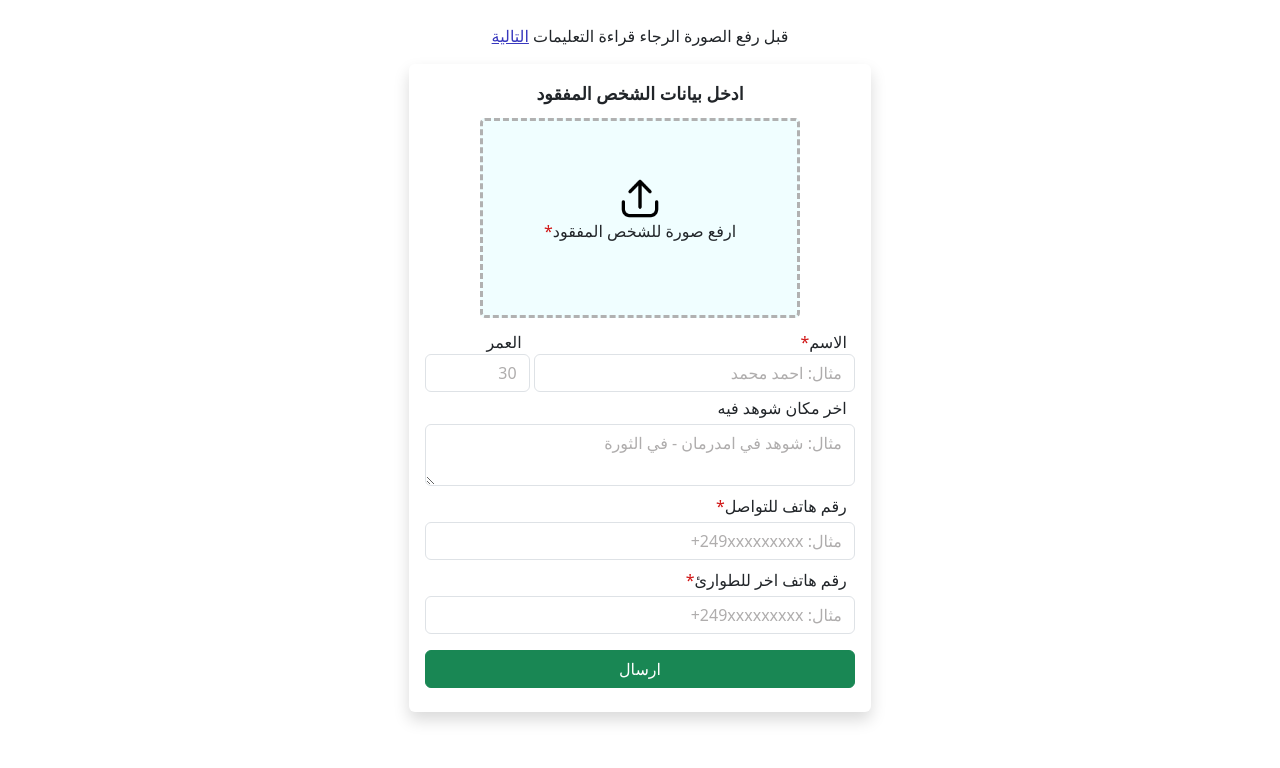
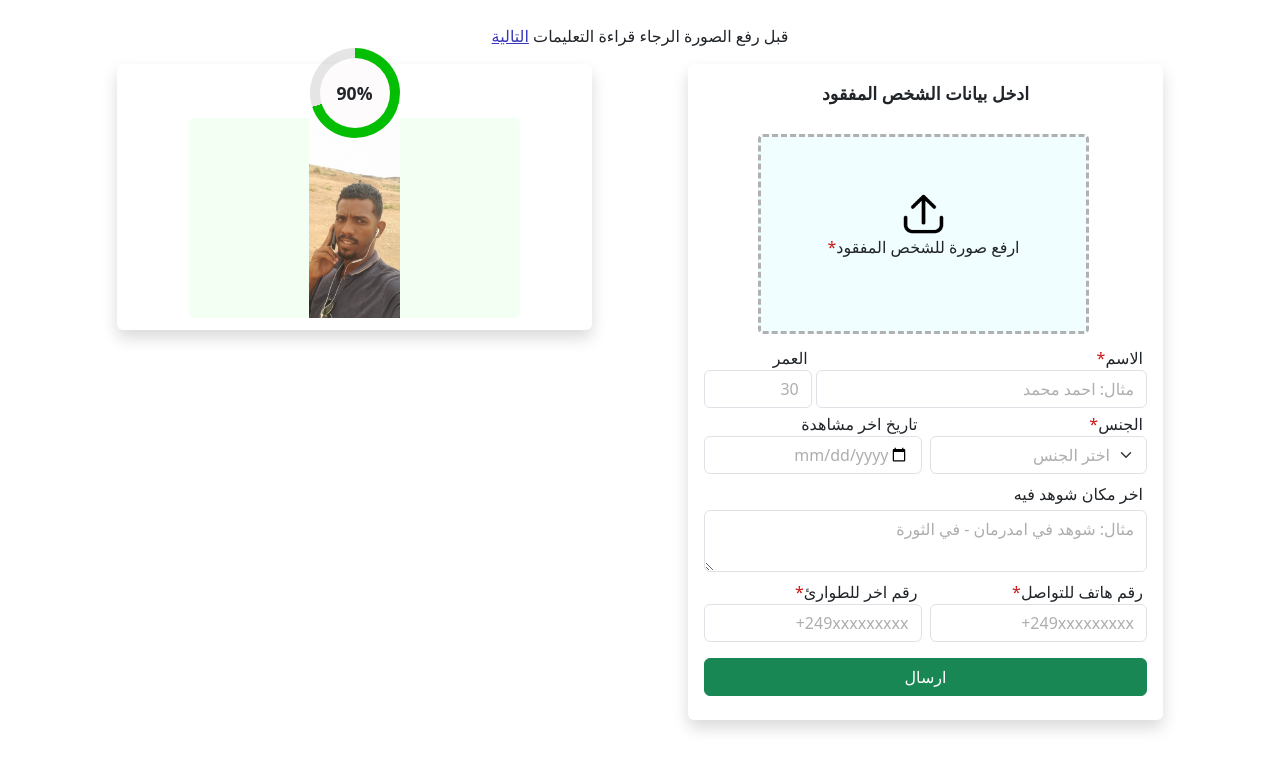
Before and after one commit to etharali12345/Face-Recognition-Website-, a Flask app: page /upload_missing in a window 1280 px wide. Shown: the part 60-828 px from the top of the page. Before the commit the page ends 783 px from the top, so only its background shows below. Run offline with Flask 3, Linux system fonts and the light colour scheme; some web fonts are replaced.

Commit message:
add info to uplaod form & adjust coloumns spaces &  percentage on result

```diff
--- a/app.py
+++ b/app.py
@@ -36,9 +36,9 @@ def upload_missing():
         image = request.files.get("image")
         if image:
             image.save("static/uploads/" + image.filename)
-            return "Image uploaded successfully!"
+            return jsonify({'match': True})
         else:
-            return "No image uploaded.", 400
+            return jsonify({'match': False})
 
     else:
         return render_template('upload_user.html')
--- a/static/css/style.css
+++ b/static/css/style.css
@@ -87,7 +87,14 @@
     background-color: rgb(240, 254, 255);
 }
 
-#img-view{
+#drop-result {
+    width:80%;
+    height:200px;
+    background-color: rgb(242, 255, 242);
+    border-radius: 5px;
+}
+
+#img-view, #imgResult-view{
     width: 100%;
     height: 100%;
     display: flex;
@@ -105,8 +112,12 @@
     height: auto;
 }
 
-.form-control::placeholder {
+.form-control::placeholder, .holder, select:invalid {
     color:#afadad;
+}
+
+#form-missing label {
+    margin-right: 4px;
 }
 
 .requiredStart {
@@ -118,6 +129,40 @@
     margin-bottom: 15px;
     color: rgb(230, 24, 24);
     text-align: center;
+}
+
+.percent-container{
+    position: relative;
+}
+
+.percent {
+    position: relative;
+    margin: 0;
+    text-align: center;
+    z-index: 2;
+}
+
+.percent_circle{
+    position: absolute;
+    top:50%;
+    left: 50%;
+    transform: translate(-50%, -50%);
+    width: 90px;
+    height: 90px;
+    border-radius: 50%;
+    background: conic-gradient(
+        rgb(4, 190, 4) calc(var(--percent) * 1%),
+        rgba(0,0,0,0.1) 0
+    );
+    z-index: 1;
+}
+
+.percent_circle::after {
+    content: "";
+    position: absolute;
+    inset: 10px;
+    background: rgb(253, 251, 251);
+    border-radius: 50%;
 }
 
 @media only screen and (max-width: 600px) {
--- a/templates/upload_user.html
+++ b/templates/upload_user.html
@@ -37,16 +37,18 @@
 </div>
 
 <!--Container-->
-<div class="container-lg mt-4 text-center" id="upload-page">
+<div class="container-lg mt-4 mb-5 text-center" id="upload-page">
   <p>
     قبل رفع الصورة الرجاء قراءة التعليمات
     <span data-bs-toggle="modal" data-bs-target="#instructions" id="instruction_link">التالية</span>
   </p>
   <!-- Row -->
-  <div class="row g-5 m-1 justify-content-around">
-    <!-- Column 1 (Main)-->
-    <div class="col-11 col-md-5 p-2 rounded shadow mt-0">
-      <div class="p-2 title">ادخل بيانات الشخص المفقود</div>
+  <div class="row justify-content-center align-items-start">
+    <!-- Column 1 (Main Missing)-->
+    <div class="col-11 col-md-5 ms-md-5 p-2 rounded shadow">
+      <div class="p-2 title">
+        <p>ادخل بيانات الشخص المفقود</p>
+      </div>
       <form method="POST" class="row g-0 justify-content-center" id="form-missing" novalidate>
           <!--image preview-->
           <div class="col-11 p-1 d-flex flex-column align-items-center justify-content-center">
@@ -61,22 +63,46 @@
 
           <!--image detail-->
           <div class="col-12 p-2 ms-1 me-1 p-0 flex-column align-items-center justify-content-center text-end">
+              <!--name & age-->
               <div class="row g-1">
                 <div class="col-9">
-                  <label for="name" class="me-2">الاسم<span class="requiredStart">*</span></label>
+                  <label for="name">الاسم<span class="requiredStart">*</span></label>
                   <input type="text" name="name" id="name" class="form-control mb-1" placeholder="مثال: احمد محمد" required>
                 </div>
                 <div class="col-3">
-                  <label for="age" class="me-2">العمر</label>
+                  <label for="age">العمر</label>
                   <input type="number" name="age" id="age" min="0" max="150" class="form-control mb-1" placeholder="30">
                 </div>
               </div>
-              <label for="lastSeen" class="me-2 mb-1">اخر مكان شوهد فيه</label>
-              <textarea class="form-control mb-2" name="lastSeen" id="lastSeen" rows="2" placeholder="مثال: شوهد في امدرمان - في الثورة"></textarea>
-              <label for="phoneNum1" class="me-2 mb-1">رقم هاتف للتواصل<span class="requiredStart">*</span></label>
-              <input type="text" name="phoneNum1" id="phoneNum1" class="form-control mb-2" pattern="^\+?[0-9]{8,15}$" placeholder="مثال: 249xxxxxxxxx+">
-              <label for="phoneNum2" class="me-2 mb-1">رقم هاتف اخر للطوارئ<span class="requiredStart">*</span></label>
-              <input type="text" name="phoneNum2" id="phoneNum2" class="form-control mb-2" pattern="^\+?[0-9]{8,15}$" placeholder="مثال: 249xxxxxxxxx+">
+              <!--Gender &  last seen dat-->
+              <div class="row g-2">
+                <div class="col-6">
+                  <label for="gender">الجنس<span class="requiredStart">*</span></label>
+                  <select id="gender" name="gender" class="form-select" required>
+                    <option value="" selected hidden>اختر الجنس</option>
+                    <option value="1">ذكر</option>
+                    <option value="2">انثى</option>
+                  </select>
+                </div>
+                <div class="col-6">
+                  <label for="lastSeenDate">تاريخ اخر مشاهدة</label>
+                  <input type="date" class="form-control mb-2 text-end holder" name="lastSeenDate" id="lastSeenDate">
+                </div>
+              </div>
+                <!--last seen location-->
+                <label for="lastSeen" class="mb-1">اخر مكان شوهد فيه</label>
+                <textarea class="form-control mb-2" name="lastSeen" id="lastSeen" rows="2" placeholder="مثال: شوهد في امدرمان - في الثورة"></textarea>
+              <!--contact numbers-->
+              <div class="row  justify-content-center align-items-end g-2 mb-2">
+                <div class="col-6">
+                    <label for="phoneNum1">رقم هاتف للتواصل<span class="requiredStart">*</span></label>
+                    <input type="text" name="phoneNum1" id="phoneNum1" class="form-control" pattern="^\+?[0-9]{8,15}$" placeholder="249xxxxxxxxx+" required>
+                </div>
+                <div class="col-6">
+                    <label for="phoneNum2">رقم اخر للطوارئ<span class="requiredStart">*</span></label>
+                    <input type="text" name="phoneNum2" id="phoneNum2" class="form-control" pattern="^\+?[0-9]{8,15}$" placeholder="249xxxxxxxxx+" required>
+                </div>
+              </div>
           </div>
           <!--error message-->
           <div class="col-11" role="alert" id="errorMessage" hidden>
@@ -90,8 +116,18 @@
     </div>
 
     <!-- Column 2 (Result)-->
-    <div class="col-11 col-md-5 rounded shadow bg-body-tertiary" hidden>
-      <div class="p-3 border">Column 2</div>
+    <div class="col-11 col-md-5 me-md-5 p-2 rounded shadow mt-5 mt-md-0" id="result-column">
+      <div class="p-2 title percent-container">
+        <p class="percent">90%</p>
+        <div class="percent_circle"></div>
+      </div>
+      <div class="row g-0 justify-content-center">
+        <div class="col-11 p-1 d-flex flex-column align-items-center justify-content-center">
+          <div id="drop-result">
+              <div id="imgResult-view" style="background-image: url('static/uploads/hostage2.jpg');">
+          </div>
+        </div>
+      </div>
     </div>
   </div>
 
```
Also changed, not shown: static/js/upload.js (+29 -7 lines), static/uploads/ChatGPT Image Nov 26, 2025, 12_29_49 AM.png (added), static/uploads/WhatsApp Image 2025-07-14 at 15.52.26.jpeg (added), static/uploads/WhatsApp Image 2025-11-09 at 20.56.26.jpeg (added), static/uploads/download.png (deleted), static/uploads/face2.jpg (deleted), static/uploads/faces1.jpg (added), static/uploads/hostage1.jpg (added), 1 other file.
